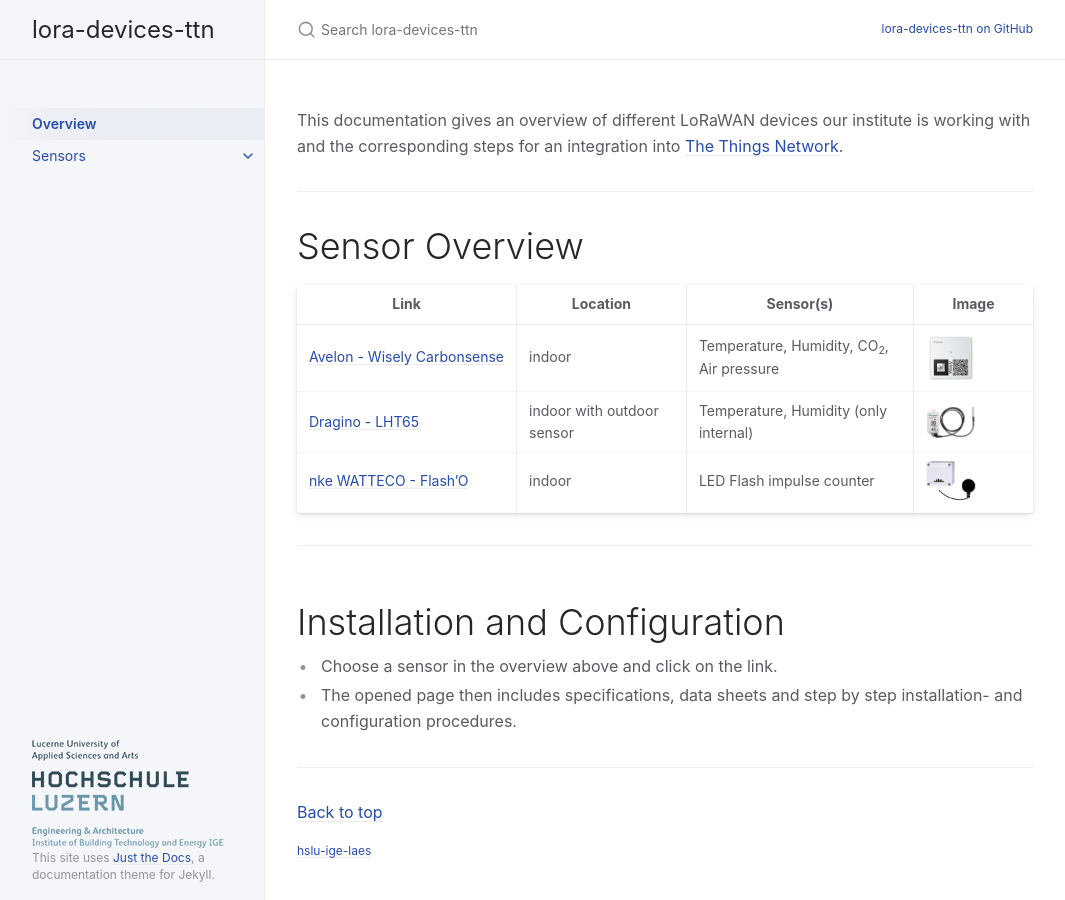
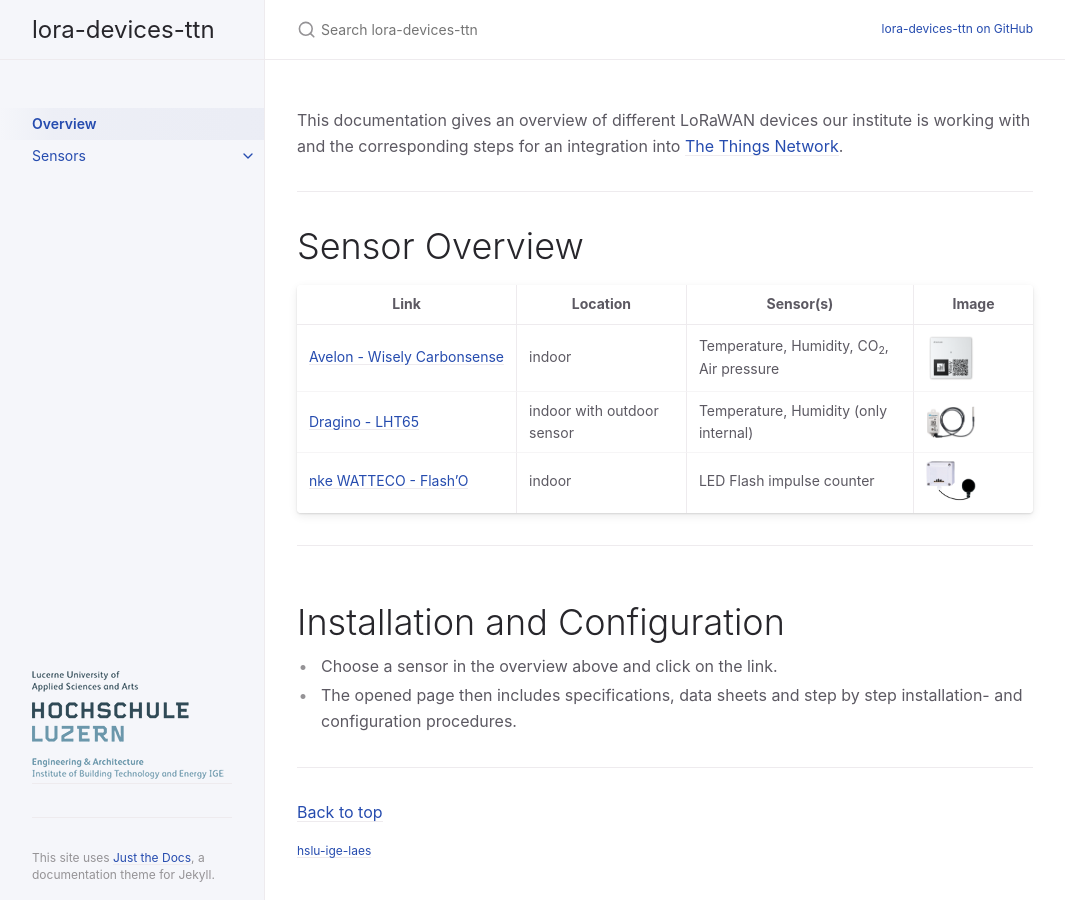
Before and after one commit to hslu-ige-laes/lora-devices-ttn, a Jekyll site: the page built from index.md, in a window 1280 px wide. Shown: the whole page, without its empty margins (107-1172 px from the left). Built offline with Jekyll 4.4.1, drawn with Linux system fonts in a browser that asks for light colours.

Commit message:
Update default.html

```diff
--- a/_layouts/default.html
+++ b/_layouts/default.html
@@ -51,7 +51,7 @@ layout: table_wrappers
       {% include nav.html %}
     </nav>
     <footer class="site-footer">
-	  <a href="https://www.hslu.ch/laes" target="_blank"><img src="https://github.com/hslu-ige-laes/lora-devices-ttn/raw/master/assets/images/hsluLogo.png" width="200" align="left" class="inline"></a>
+	  <a href="https://www.hslu.ch/laes" target="_blank"><img src="https://github.com/hslu-ige-laes/lora-devices-ttn/raw/master/assets/images/hsluLogo.png" width="200"></a>
 	  <hr>
       This site uses <a href="https://github.com/pmarsceill/just-the-docs">Just the Docs</a>, a documentation theme for Jekyll.
     </footer>
```
